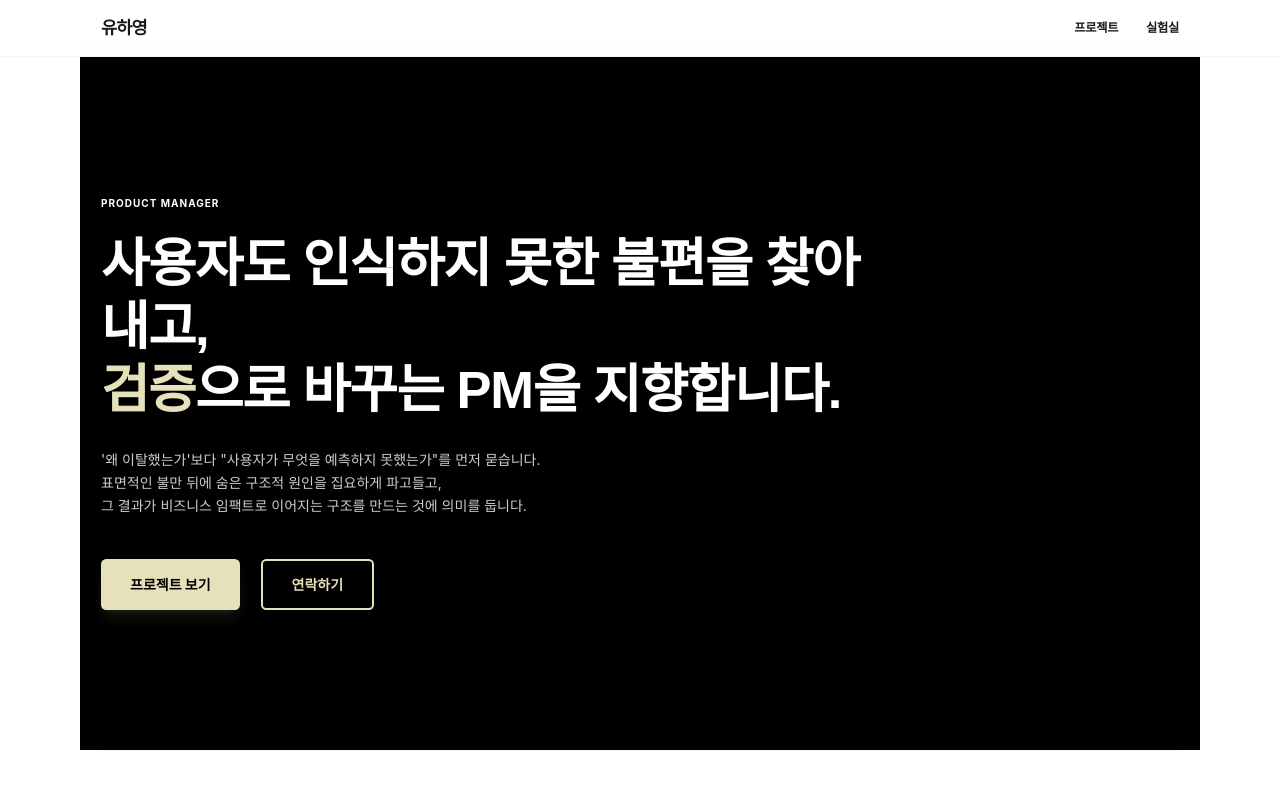
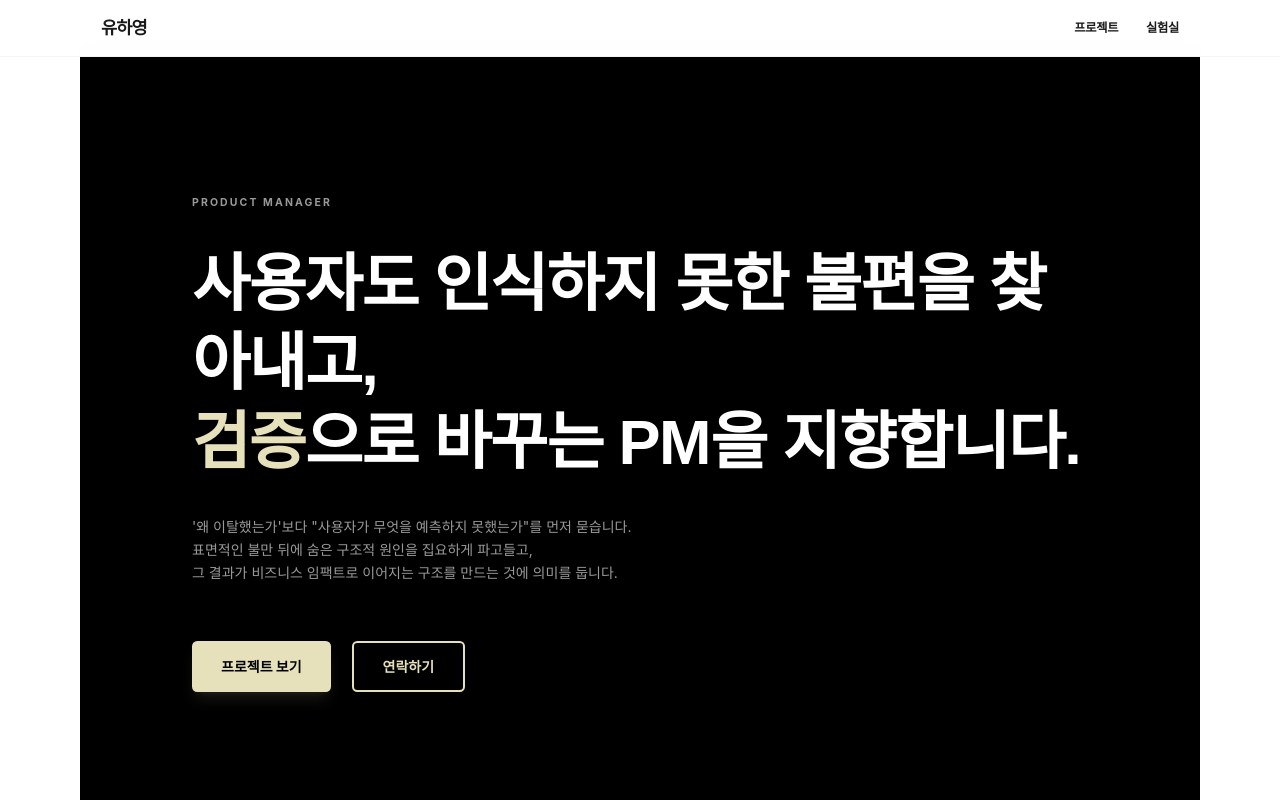
Before and after one commit to flowmapyouer-cmyk/-, a React (Vite) app: page / in a window 1280 px wide. Shown: the top 800 px of the page. Built offline with nearby package versions, Linux system fonts and the light colour scheme; no server answers; the database is empty.

Commit message:
feat(home): Enhance hero section typography and layout
Adjusted text sizes, line heights, letter spacing, and element margins/paddings in the hero section to improve readability and visual hierarchy. Increased minimum height and added overflow hidden to better contain content.

```diff
--- a/src/pages/Home.tsx
+++ b/src/pages/Home.tsx
@@ -25,22 +25,22 @@ export default function Home() {
   return (
     <main className="max-w-screen-xl mx-auto px-6 pb-24">
       {/* Hero Section */}
-      <section className="-mx-6 px-6 py-24 md:py-40 bg-black text-white">
+      <section className="-mx-6 px-6 py-28 md:py-40 bg-black text-white overflow-hidden flex flex-col justify-center min-h-[70vh]">
         <motion.div
           initial={{ opacity: 0, y: 20 }}
           animate={{ opacity: 1, y: 0 }}
-          transition={{ duration: 0.6 }}
-          className="max-w-4xl"
+          transition={{ duration: 0.8 }}
+          className="max-w-5xl mx-auto w-full"
         >
-          <span className="text-[10px] font-bold text-white uppercase tracking-widest mb-6 block">
+          <span className="text-[10px] md:text-xs font-bold text-white uppercase tracking-[0.2em] mb-10 block opacity-60">
             Product Manager
           </span>
-          <h1 className="text-4xl md:text-6xl font-display font-bold leading-[1.2] tracking-tight mb-8 text-white">
+          <h1 className="text-3xl md:text-5xl lg:text-7xl font-display font-bold leading-[1.25] tracking-tight mb-10 text-white">
             사용자도 인식하지 못한 불편을 찾아내고,<br />
             <span className="text-point">검증</span>으로 바꾸는 PM을 지향합니다.
           </h1>
-          <p className="text-sm md:text-base text-white/80 font-normal leading-relaxed mb-12 max-w-2xl">
-            '왜 이탈했는가'보다 "사용자가 무엇을 예측하지 못했는가"를 먼저 묻습니다. <br />
+          <p className="text-xs md:text-sm lg:text-base text-white/60 font-normal leading-relaxed mb-16 max-w-2xl">
+            '왜 이탈했는가'보다 "사용자가 무엇을 예측하지 못했는가"를 먼저 묻습니다.<br />
             표면적인 불만 뒤에 숨은 구조적 원인을 집요하게 파고들고,<br />
             그 결과가 비즈니스 임팩트로 이어지는 구조를 만드는 것에 의미를 둡니다.
           </p>
```
